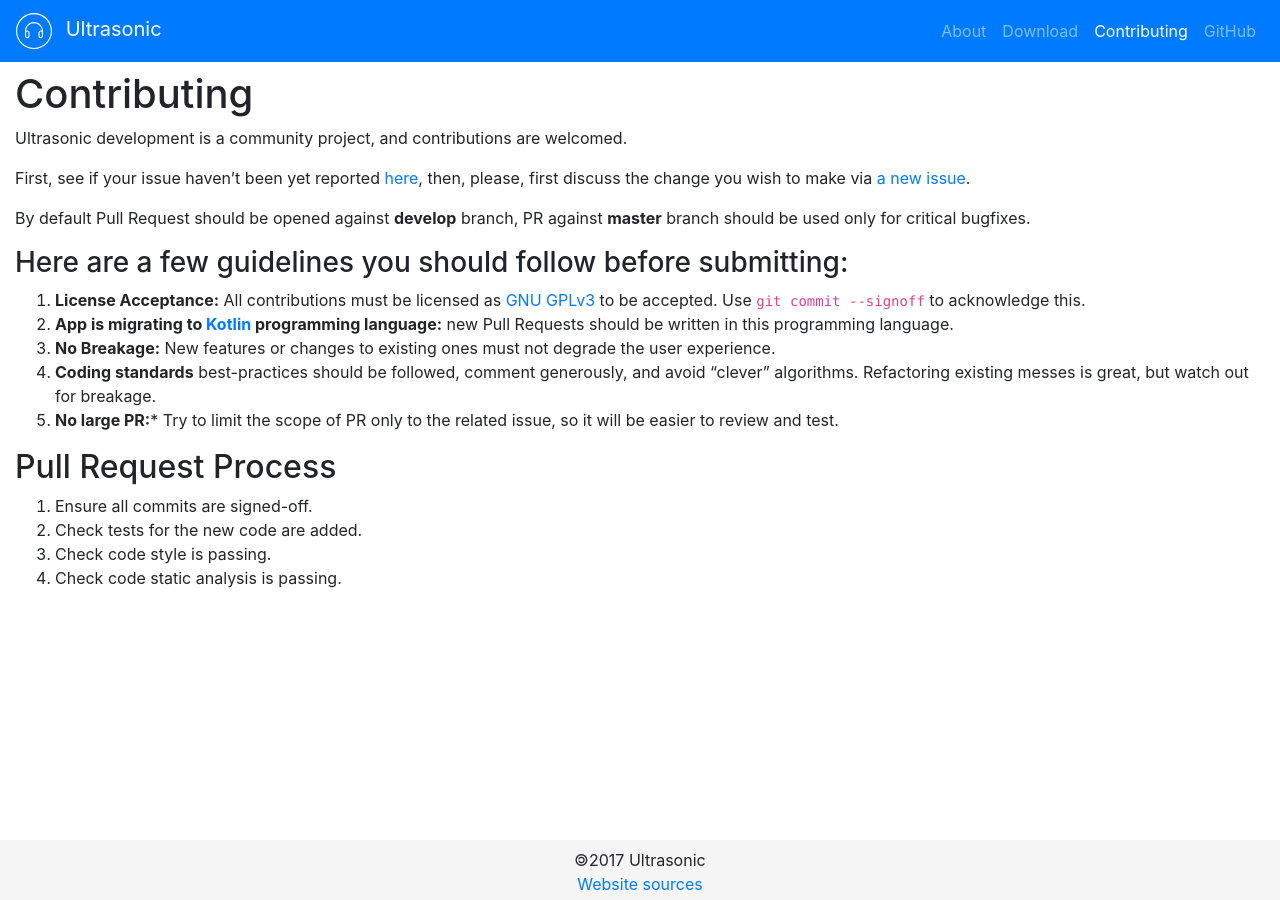
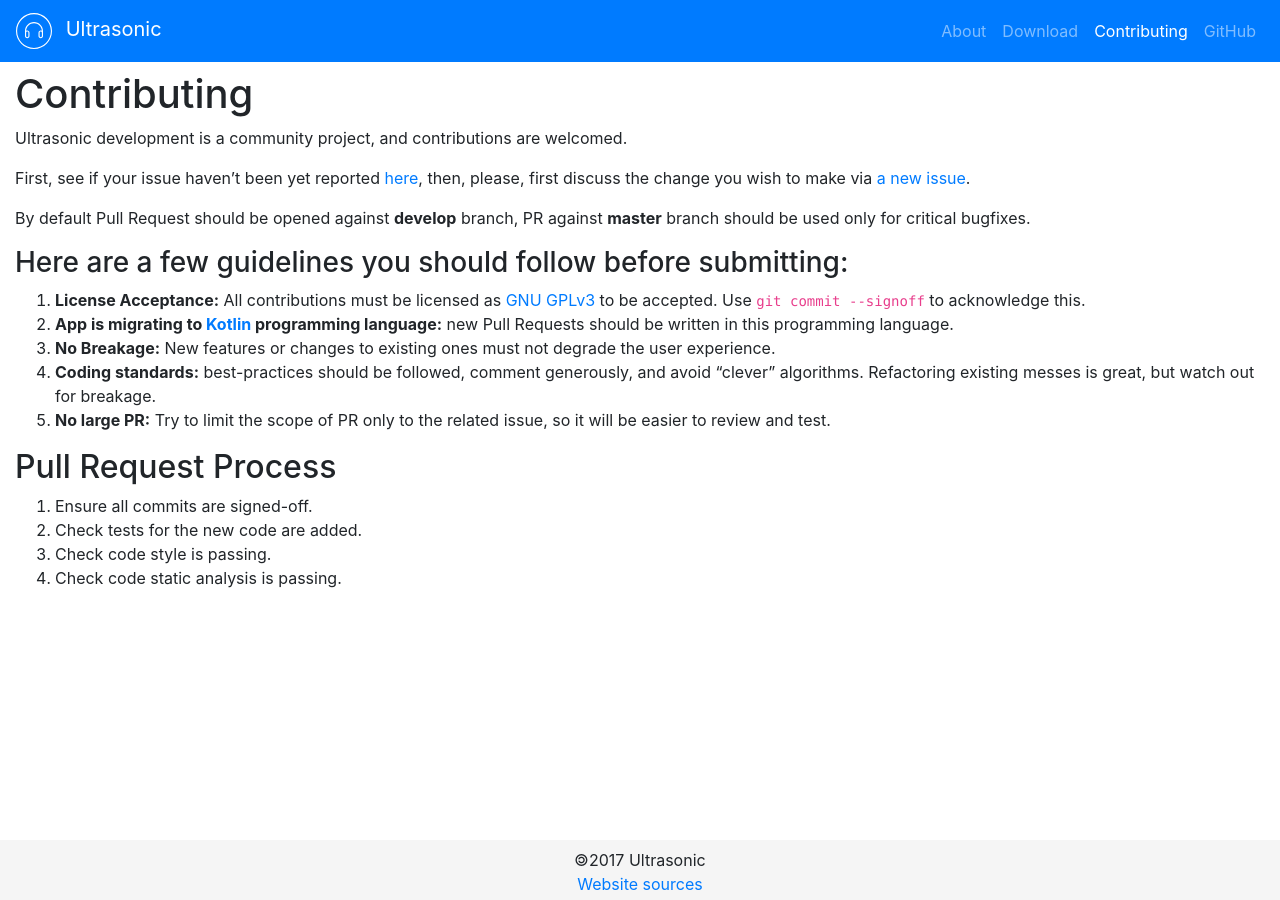
Before and after one commit to ultrasonic/ultrasonic.github.io, a Jekyll site: the page built from pages/contribute.md, in a window 1280 px wide. Built offline with Jekyll 4.4.1, drawn with Linux system fonts in a browser that asks for light colours; nearby versions of some CDN libraries.

Commit message:
fix cosmetic errors in contributing

```diff
--- a/pages/contribute.md
+++ b/pages/contribute.md
@@ -20,9 +20,9 @@ Use `git commit --signoff` to acknowledge this.
 2. **App is migrating to [Kotlin](https://kotlinlang.org/) programming language:** new Pull Requests
 should be written in this programming language.
 3. **No Breakage:** New features or changes to existing ones must not degrade the user experience.
-4. **Coding standards** best-practices should be followed, comment generously, and avoid "clever" algorithms.
+4. **Coding standards:** best-practices should be followed, comment generously, and avoid "clever" algorithms.
 Refactoring existing messes is great, but watch out for breakage.
-5. **No large PR:*** Try to limit the scope of PR only to the related issue, so it will be easier to review
+5. **No large PR:** Try to limit the scope of PR only to the related issue, so it will be easier to review
 and test.
 
 ## Pull Request Process
```
